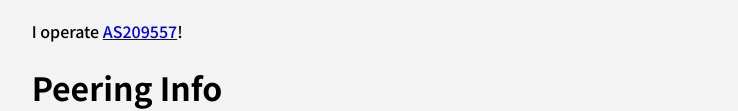
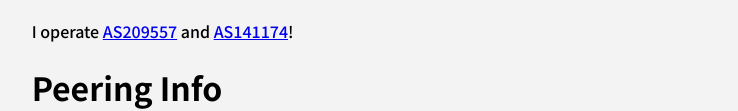
Before and after one commit to steveyiyo/SteveYi-Network, a plain HTML site: page clearnet.html in a window 1280 px wide. Shown: the part 176-287 px from the top of the page, without its empty margins (270-1008 px from the left). Drawn offline with Linux system fonts and the light colour scheme; a web font is replaced by a local one.

Commit message:
Update clearnet.html

```diff
--- a/clearnet.html
+++ b/clearnet.html
@@ -32,7 +32,7 @@
             <tr>
                 <td>
                     <h1>Cclearnet</h1>
-                    I operate <a href="https://bgp.he.net/AS209557">AS209557</a>!<br>
+                    I operate <a href="https://bgp.he.net/AS209557">AS209557</a> and <a href="https://bgp.he.net/AS141173">AS141174</a>!<br>
                     <h1>Peering Info</h1>
                     I'm happy to see you want to peering with me! You can peering with me via IX or Tunnel.<br> For Tunnel, Please use <a href="https://wireguard.com/">WireGuard</a> First, And please send email for noc [at] steveyi dot net.<br><br> Bye
                     the way, i can give a /128 ipv6 address, and this ip didn't announced to internet.<br> If you want to know more infomation, please visit <a href="https://internet.steveyi.net/ipv6">IPv6</a> to check it!<br>
```
